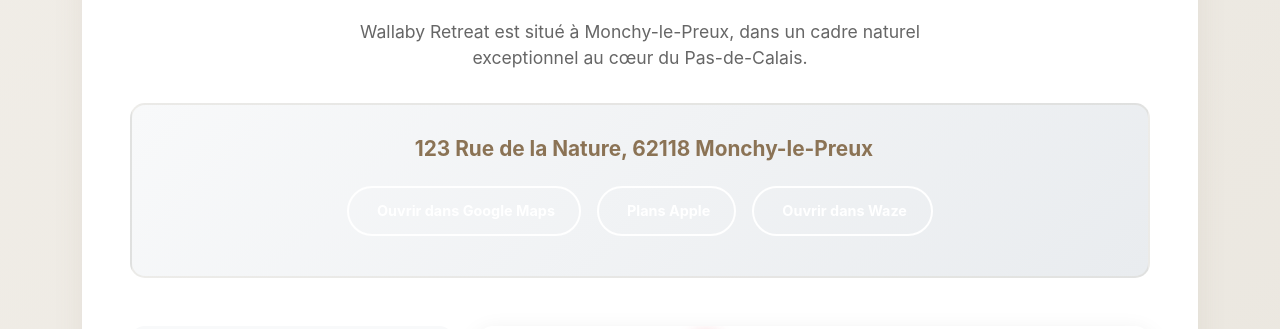
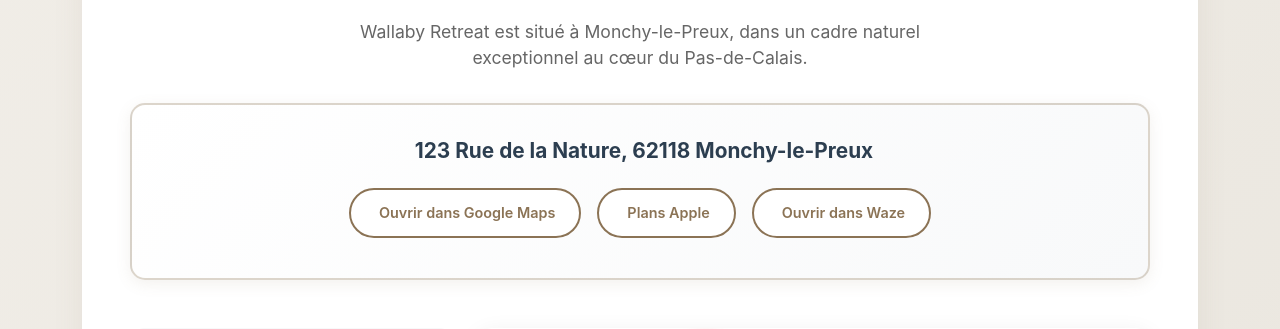
Before and after one commit to AntoineO-dev/Wallaby_front, a React (Vite) app: page /contact in a window 1280 px wide. Shown: the part 1797-2126 px from the top of the page. Built offline with nearby package versions, Linux system fonts and the light colour scheme; no server answers; grey boxes are pictures that could not be loaded.

Commit message:
finition contact page

```diff
--- a/src/pages/ContactPage.jsx
+++ b/src/pages/ContactPage.jsx
@@ -369,7 +369,7 @@ const ContactPage = () => {
                 <div className="address-links">
                   <div className="address-highlight">
                     <h4>
-                      <i className="fas fa-map-pin me-2"></i>
+                      <i className="fas fa-map-pin me-2 text-danger"></i>
                       123 Rue de la Nature, 62118 Monchy-le-Preux
                     </h4>
                     <div className="map-links">
--- a/styles/ContactPage.css
+++ b/styles/ContactPage.css
@@ -304,18 +304,25 @@
 }
 
 .address-highlight {
-  background: linear-gradient(135deg, #f8f9fa 0%, #e9ecef 100%);
+  background: linear-gradient(135deg, #ffffff 0%, #f8f9fa 100%);
   border-radius: 15px;
   padding: 2rem;
   text-align: center;
-  border: 2px solid rgba(139, 115, 85, 0.1);
+  border: 2px solid rgba(139, 115, 85, 0.3);
+  box-shadow: 0 4px 15px rgba(139, 115, 85, 0.1);
 }
 
 .address-highlight h4 {
-  color: #8b7355;
+  color: #2c3e50;
   font-weight: 700;
   margin-bottom: 1.5rem;
   font-size: 1.3rem;
+  text-shadow: none;
+}
+
+.address-highlight h4 .text-danger {
+  color: #dc3545 !important;
+  font-size: 1.4rem;
 }
 
 .map-links {
@@ -331,11 +338,22 @@
   border-radius: 25px;
   transition: all 0.3s ease;
   text-decoration: none;
+  font-weight: 600;
+  border: 2px solid transparent;
 }
 
-.map-links .btn:hover {
+.map-links .btn-outline-primary {
+  color: #8b7355;
+  border-color: #8b7355;
+  background: white;
+}
+
+.map-links .btn-outline-primary:hover {
+  background: #8b7355;
+  border-color: #8b7355;
+  color: white;
   transform: translateY(-2px);
-  box-shadow: 0 4px 15px rgba(139, 115, 85, 0.2);
+  box-shadow: 0 6px 20px rgba(139, 115, 85, 0.3);
 }
 
 .map-container {
```
